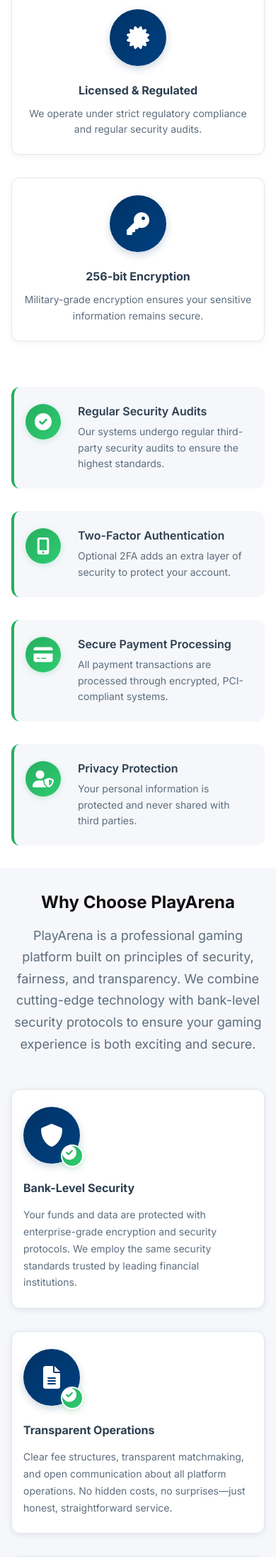
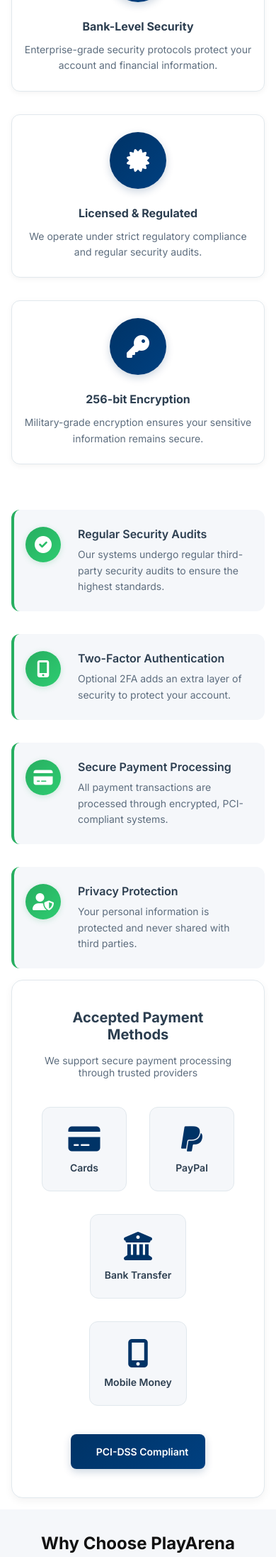
Before and after one commit to PlayArena-Elite-LTD/playarena-server, a Django app: page / in a window 390 px wide. Shown: the part 1840-4033 px from the top of the page at 71% size. Run offline with Django 5.2, Linux system fonts and the light colour scheme.

Commit message:
Step 14: Add Security & Trust Visual Elements - Add hero security badges: SSL Secured, Verified Secure, 256-bit Encrypted badges below hero buttons - Add payment methods section in trust area: display accepted payment methods (Cards, PayPal, Bank Transfer, Mobile Money) - Add PCI-DSS Compliant security badge for payment methods - Style hero security badges: professional card design with green accent icons, hover effects - Style payment methods section: professional grid layout with payment method icons, hover animations - Add mobile responsive styles: stack badges vertically on mobile, optimize payment icons for small screens - All security elements use professional bank-style design with consistent colors and spacing - Enhance trust and security visual presence throughout landing page

```diff
--- a/static/styles/style.css
+++ b/static/styles/style.css
@@ -561,6 +594,46 @@
     min-height: 300px;
   }
 
+  .hero-security-badges {
+    flex-direction: column;
+    gap: 0.75rem;
+    margin-top: var(--mb-1-5);
+  }
+
+  .hero-security-badge {
+    justify-content: center;
+    width: 100%;
+    max-width: 280px;
+    margin: 0 auto;
+  }
+
+  .payment-methods {
+    padding: 1.5rem 1rem;
+    margin-top: var(--mb-3);
+  }
+
+  .payment-methods-title {
+    font-size: var(--h3-font-size);
+  }
+
+  .payment-methods-icons {
+    gap: 1rem;
+  }
+
+  .payment-method-icon {
+    min-width: 100px;
+    padding: 1.25rem 1rem;
+  }
+
+  .payment-method-icon i {
+    font-size: 2rem;
+  }
+
+  .payment-security-badge {
+    font-size: 0.875rem;
+    padding: 0.875rem 1.25rem;
+  }
+
   .hero-icon {
     width: 80px;
     height: 80px;
@@ -704,6 +777,92 @@
   color: var(--color-text-secondary);
   line-height: 1.6;
   font-size: var(--normal-font-size);
+}
+
+/* Payment Methods Section */
+.payment-methods {
+  margin-top: var(--mb-4);
+  padding: 2.5rem;
+  background: var(--color-bg-white);
+  border: 1px solid var(--color-border-light);
+  border-radius: 1rem;
+  text-align: center;
+  box-shadow: 0 4px 12px rgba(0, 0, 0, 0.05);
+}
+
+.payment-methods-title {
+  font-size: var(--h2-font-size);
+  font-weight: var(--font-bold);
+  color: var(--color-text-primary);
+  margin-bottom: var(--mb-1);
+}
+
+.payment-methods-description {
+  color: var(--color-text-secondary);
+  margin-bottom: var(--mb-2-5);
+  font-size: var(--normal-font-size);
+}
+
+.payment-methods-icons {
+  display: flex;
+  flex-wrap: wrap;
+  justify-content: center;
+  gap: 2rem;
+  margin-bottom: var(--mb-2-5);
+}
+
+.payment-method-icon {
+  display: flex;
+  flex-direction: column;
+  align-items: center;
+  gap: 0.75rem;
+  padding: 1.5rem 1.25rem;
+  background: var(--color-bg-light);
+  border: 1px solid var(--color-border-light);
+  border-radius: 0.75rem;
+  transition: all 0.3s ease;
+  min-width: 120px;
+}
+
+.payment-method-icon i {
+  font-size: 2.5rem;
+  color: var(--color-primary-navy);
+  transition: all 0.3s ease;
+}
+
+.payment-method-icon span {
+  font-size: 0.875rem;
+  font-weight: var(--font-semi-bold);
+  color: var(--color-text-primary);
+}
+
+.payment-method-icon:hover {
+  background: var(--color-bg-lighter);
+  border-color: var(--color-primary-navy);
+  transform: translateY(-4px);
+  box-shadow: 0 8px 16px rgba(0, 0, 0, 0.1);
+}
+
+.payment-method-icon:hover i {
+  color: var(--color-accent-green);
+  transform: scale(1.1);
+}
+
+.payment-security-badge {
+  display: inline-flex;
+  align-items: center;
+  gap: 0.75rem;
+  padding: 1rem 1.5rem;
+  background: var(--gradient-primary);
+  color: var(--color-white);
+  border-radius: 0.5rem;
+  font-weight: var(--font-semi-bold);
+  font-size: var(--normal-font-size);
+  box-shadow: 0 4px 12px rgba(0, 51, 102, 0.2);
+}
+
+.payment-security-badge i {
+  font-size: 1.25rem;
 }
 
 /* Trust Section Media Queries */
--- a/templates/index.html
+++ b/templates/index.html
@@ -76,6 +76,20 @@
                 </a>
                 <a href="#about" class="button button--outline">Learn More</a>
                 <a href="#trust" class="button button--secondary">Security & Trust</a>
+              </div>
+              <div class="hero-security-badges">
+                <div class="hero-security-badge">
+                  <i class="fas fa-lock"></i>
+                  <span>SSL Secured</span>
+                </div>
+                <div class="hero-security-badge">
+                  <i class="fas fa-shield-check"></i>
+                  <span>Verified Secure</span>
+                </div>
+                <div class="hero-security-badge">
+                  <i class="fas fa-certificate"></i>
+                  <span>256-bit Encrypted</span>
+                </div>
               </div>
             </div>
             <div class="hero-image">
@@ -194,6 +208,35 @@
                   Your personal information is protected and never shared with third parties.
                 </p>
               </div>
+            </div>
+          </div>
+
+          <div class="payment-methods">
+            <h3 class="payment-methods-title">Accepted Payment Methods</h3>
+            <p class="payment-methods-description">
+              We support secure payment processing through trusted providers
+            </p>
+            <div class="payment-methods-icons">
+              <div class="payment-method-icon" title="Credit & Debit Cards">
+                <i class="fas fa-credit-card"></i>
+                <span>Cards</span>
+              </div>
+              <div class="payment-method-icon" title="PayPal">
+                <i class="fab fa-paypal"></i>
+                <span>PayPal</span>
+              </div>
+              <div class="payment-method-icon" title="Bank Transfer">
+                <i class="fas fa-university"></i>
+                <span>Bank Transfer</span>
+              </div>
+              <div class="payment-method-icon" title="Mobile Money">
+                <i class="fas fa-mobile-alt"></i>
+                <span>Mobile Money</span>
+              </div>
+            </div>
+            <div class="payment-security-badge">
+              <i class="fas fa-shield-check"></i>
+              <span>PCI-DSS Compliant</span>
             </div>
           </div>
         </div>
```
Also changed, not shown: other parts of static/styles/style.css (+33 -0 lines).
